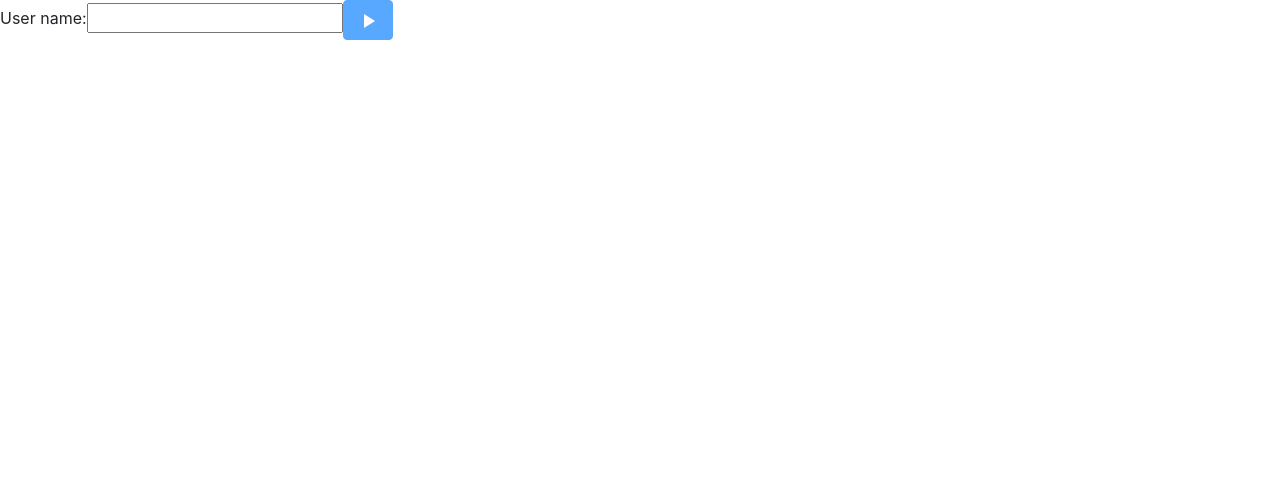
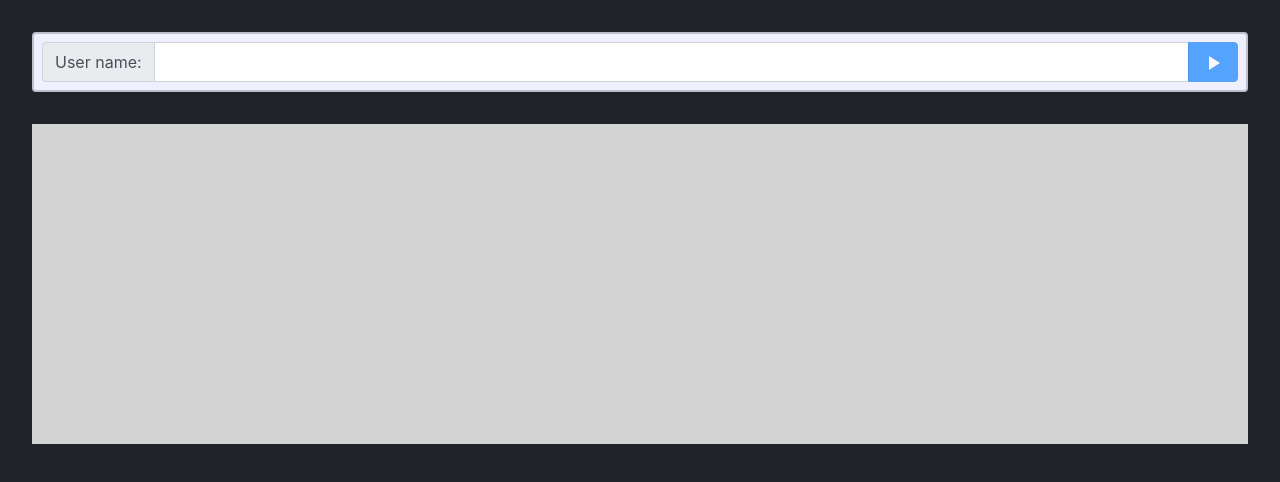
Before and after one commit to dixonary/online-tabletop, a React (Create React App) app: page /1 in a window 1280 px wide. Shown: the top 482 px of the page. Built offline with nearby package versions, Linux system fonts and the light colour scheme.

Commit message:
Don't repeat the waiting log line

```diff
--- a/src/App.scss
+++ b/src/App.scss
@@ -41,6 +41,57 @@ main {
 
 #game-target {
   overflow: hidden;
+}
+
+.connection-screen {
+  min-height: 100%;
+  background-color: #21232a;
+  padding: 2rem;
+
+  .login-form {
+    background-color: #efefff;
+    border-radius: 0.25rem;
+    border: 2px solid rgba(0, 0, 0, 0.2);
+    padding: 0.5rem;
+    display: flex;
+    flex-direction: row;
+    align-items: center;
+
+    .username-input {
+      height: unset;
+    }
+  }
+
+  .connection-log {
+    display: flex;
+    flex-direction: column-reverse;
+    margin-top: 2rem;
+    overflow-y: scroll;
+    height: 20rem;
+    background-color: rgba(255, 255, 255, 0.8);
+    border-color: rgba(255, 255, 255, 0.5);
+
+    font-family: monospace;
+    color: rgba(0, 0, 0, 0.8);
+
+    p {
+      margin-bottom: 0;
+    }
+  }
+}
+
+.login-form {
+  background-color: #efefff;
+  border-radius: 0.25rem;
+  border: 2px solid rgba(0, 0, 0, 0.2);
+  padding: 0.5rem;
+  display: flex;
+  flex-direction: row;
+  align-items: center;
+
+  .username-input {
+    height: unset;
+  }
 }
 
 .log {
@@ -106,3 +157,44 @@ main {
   top: 0;
   left: 0;
 }
+
+.join-request {
+  position: absolute;
+  top: 50%;
+  left: 50%;
+  width: 50%;
+  transform: translate(-50%, -50%);
+  border-radius: 0.25rem;
+  background-color: white;
+  padding: 0.5rem;
+  box-shadow: 0 0 30px rgba(0, 0, 0, 0.7);
+  .response-buttons {
+    display: flex;
+    flex-direction: row;
+    justify-content: flex-end;
+
+    .button {
+      border: 2px solid rgba(0, 0, 0, 0.1);
+      border-radius: 0.25rem;
+      flex-grow: 1;
+      overflow: hidden;
+      transition: background-color 0.2s;
+    }
+    .button:not(:last-child) {
+      margin-right: 0.5rem;
+    }
+
+    .button-success {
+      background-color: #2ac100;
+      &:hover {
+        background-color: lighten(#2ac100, 6);
+      }
+    }
+    .button-danger {
+      background-color: #f0292f;
+      &:hover {
+        background-color: lighten(#f0292f, 6);
+      }
+    }
+  }
+}
--- a/src/App.tsx
+++ b/src/App.tsx
@@ -1,10 +1,4 @@
-import React, {
-  useState,
-  useCallback,
-  useEffect,
-  useContext,
-  useRef,
-} from "react";
+import React, { useState, useCallback, useContext } from "react";
 import { Navbar, Button, Row, Col, Container } from "react-bootstrap";
 import { PlayArrow } from "@material-ui/icons";
 import "./App.scss";
@@ -15,14 +9,10 @@ import {
   Switch,
   Route,
   useHistory,
-  useParams,
 } from "react-router-dom";
 import DataController, { OTTDataContext } from "./DataContext";
-import GatewayClient from "./GatewayClient";
-import ConnectScreen, {
-  ConnectScreenContext,
-  ConnState,
-} from "./ConnectScreen";
+import ConnectScreen from "./ConnectScreen";
+import { SetupView, LoadView } from "./ConnectViews";
 
 function App() {
   return (
@@ -105,133 +95,4 @@ const Main = () => {
   );
 };
 
-/**
- * The Game client controller which sets up a game.
- * It uses the scene code stored in the OTTDataContext.
- */
-const SetupView = () => {
-  const { logAppend } = useContext(ConnectScreenContext);
-  const { sceneCode } = useContext(OTTDataContext);
-  const clientRef = useRef<GatewayClient>();
-  const history = useHistory();
-
-  useEffect(() => {
-    if (clientRef.current) return;
-
-    logAppend("Setting up game...");
-
-    const client = new GatewayClient();
-
-    client.events.on("setup.error", (e) => logAppend(e));
-    client.events.on("setup.ok", (code) => {
-      logAppend(`Game Code: ${code}`);
-      history.replace(`/${code}`);
-    });
-
-    client.setup(sceneCode);
-
-    clientRef.current = client;
-
-    return () => {
-      client.events.off("setup.error");
-      client.events.off("setup.ok");
-    };
-  }, [sceneCode, clientRef, logAppend, history]);
-
-  return <></>;
-};
-
-/**
- * The Gateway client controller which joins a game.
- * It will ask for a username and then pass that through into the join request.
- */
-const LoadView = () => {
-  const { logAppend, connState, setConnState } = useContext(
-    ConnectScreenContext
-  );
-  const { uid } = useContext(OTTDataContext);
-
-  const gameCode = (useParams() as any).gameCode;
-
-  const clientRef = useRef<GatewayClient>();
-
-  const [inputUserName, setInputUserName] = useState("");
-  const [userName, setUserName] = useState("");
-  const [buttonReady, setButtonReady] = useState(false);
-
-  const updateUserName = useCallback(
-    (e: React.ChangeEvent<HTMLInputElement>) => {
-      const val = e.currentTarget.value;
-      setInputUserName(e.currentTarget.value);
-      setButtonReady(val.length > 2 && val.length <= 15);
-    },
-    []
-  );
-
-  const goWithUserName = useCallback(() => {
-    setUserName(inputUserName);
-  }, [inputUserName]);
-
-  useEffect(() => {
-    if (!userName) return;
-    if (!gameCode) return;
-    if (clientRef.current) return;
-
-    // Create gateway
-    clientRef.current = new GatewayClient();
-    const client = clientRef.current;
-
-    setConnState(ConnState.CONNECTING);
-    logAppend(`Connecting to game '${gameCode}'...`);
-
-    // Store the uid and username with which we are connecting
-    localStorage.setItem("userName", userName);
-    localStorage.setItem("uid", uid);
-
-    client.events.on("join.ok", () => {
-      logAppend("Connection accepted!");
-      setConnState(ConnState.CONNECTED);
-    });
-    client.events.on("join.pending", () =>
-      logAppend("Waiting for response...")
-    );
-    client.events.on("join.error", (e) => {
-      logAppend(e);
-      setConnState(ConnState.FAIL);
-    });
-    client.events.on("join.rejected", (e) => {
-      logAppend("The host declined your request to join.");
-      setConnState(ConnState.FAIL);
-    });
-
-    client.join(gameCode, uid, userName);
-
-    return () => {
-      client.events.off("join.ok");
-      client.events.off("join.pending");
-      client.events.off("join.error");
-      client.events.off("join.rejected");
-    };
-  }, [logAppend, userName, gameCode, uid, setConnState]);
-
-  return (
-    <>
-      <label>
-        User name:
-        <input
-          type="text"
-          value={inputUserName}
-          onChange={updateUserName}
-        ></input>
-      </label>
-      <Button
-        disabled={!buttonReady || connState !== ConnState.INITIAL}
-        onClick={goWithUserName}
-      >
-        <PlayArrow />
-      </Button>
-    </>
-  );
-};
-
 export default App;
--- a/src/ConnectScreen.tsx
+++ b/src/ConnectScreen.tsx
@@ -44,9 +44,11 @@ const ConnectScreen = ({ children }: { children: React.ReactNode }) => {
       <div className="connection-screen">
         {children}
         <div className="connection-log">
-          {logLines.map((l, i) => (
-            <p key={i}>{l}</p>
-          ))}
+          <div className="inner-log">
+            {logLines.map((l, i) => (
+              <p key={i}>{l}</p>
+            ))}
+          </div>
         </div>
       </div>
     </ConnectScreenContext.Provider>
--- /dev/null
+++ b/src/ConnectViews.tsx
@@ -0,0 +1,145 @@
+import { useContext, useRef, useEffect, useState, useCallback } from "react";
+import { ConnectScreenContext, ConnState } from "./ConnectScreen";
+import { OTTDataContext } from "./DataContext";
+import GatewayClient from "./GatewayClient";
+import { useHistory, useParams } from "react-router-dom";
+import { Button, InputGroup, FormControl } from "react-bootstrap";
+import { PlayArrow } from "@material-ui/icons";
+import React from "react";
+
+/**
+ * The Game client controller which sets up a game.
+ * It uses the scene code stored in the OTTDataContext.
+ */
+const SetupView = () => {
+  const { logAppend } = useContext(ConnectScreenContext);
+  const { sceneCode } = useContext(OTTDataContext);
+  const clientRef = useRef<GatewayClient>();
+  const history = useHistory();
+
+  useEffect(() => {
+    if (clientRef.current) return;
+
+    logAppend("Setting up game...");
+
+    const client = new GatewayClient();
+
+    client.events.on("setup.error", (e) => logAppend(e));
+    client.events.on("setup.ok", (code) => {
+      logAppend(`Game Code: ${code}`);
+      history.replace(`/${code}`);
+    });
+
+    client.setup(sceneCode);
+
+    clientRef.current = client;
+
+    return () => {
+      client.events.off("setup.error");
+      client.events.off("setup.ok");
+    };
+  }, [sceneCode, clientRef, logAppend, history]);
+
+  return <></>;
+};
+
+/**
+ * The Gateway client controller which joins a game.
+ * It will ask for a username and then pass that through into the join request.
+ */
+const LoadView = () => {
+  const { logAppend, connState, setConnState } = useContext(
+    ConnectScreenContext
+  );
+  const { uid } = useContext(OTTDataContext);
+
+  const gameCode = (useParams() as any).gameCode;
+
+  const clientRef = useRef<GatewayClient>();
+
+  const [inputUserName, setInputUserName] = useState("");
+  const [userName, setUserName] = useState("");
+  const [buttonReady, setButtonReady] = useState(false);
+
+  const updateUserName = useCallback(
+    (e: React.ChangeEvent<HTMLInputElement>) => {
+      const val = e.currentTarget.value;
+      setInputUserName(e.currentTarget.value);
+      setButtonReady(val.length > 2 && val.length <= 15);
+    },
+    []
+  );
+
+  const goWithUserName = useCallback(() => {
+    setUserName(inputUserName);
+  }, [inputUserName]);
+
+  useEffect(() => {
+    if (!userName) return;
+    if (!gameCode) return;
+    if (clientRef.current) return;
+
+    // Create gateway
+    clientRef.current = new GatewayClient();
+    const client = clientRef.current;
+
+    setConnState(ConnState.CONNECTING);
+    logAppend(`Connecting to game '${gameCode}'...`);
+
+    // Store the uid and username with which we are connecting
+    localStorage.setItem("userName", userName);
+    localStorage.setItem("uid", uid);
+
+    client.events.on("join.ok", () => {
+      logAppend("Connection accepted!");
+      setConnState(ConnState.CONNECTED);
+    });
+    client.events.on("join.pending", () =>
+      logAppend("Waiting for response...")
+    );
+    client.events.on("join.error", (e) => {
+      logAppend(e);
+      setConnState(ConnState.FAIL);
+    });
+    client.events.on("join.rejected", (e) => {
+      logAppend("The host declined your request to join.");
+      setConnState(ConnState.FAIL);
+    });
+
+    client.join(gameCode, uid, userName);
+
+    return () => {
+      client.events.off("join.ok");
+      client.events.off("join.pending");
+      client.events.off("join.error");
+      client.events.off("join.rejected");
+    };
+  }, [logAppend, userName, gameCode, uid, setConnState]);
+
+  return (
+    <div className="login-form">
+      <InputGroup>
+        <InputGroup.Prepend>
+          <InputGroup.Text>User name:</InputGroup.Text>
+        </InputGroup.Prepend>
+
+        <FormControl
+          type="text"
+          className="username-input"
+          value={inputUserName}
+          onChange={updateUserName}
+        />
+        <InputGroup.Append>
+          <Button
+            disabled={!buttonReady || connState !== ConnState.INITIAL}
+            onClick={goWithUserName}
+          >
+            <PlayArrow />
+          </Button>
+        </InputGroup.Append>
+      </InputGroup>
+    </div>
+  );
+};
+
+export { SetupView, LoadView };
--- a/src/GatewayClient.ts
+++ b/src/GatewayClient.ts
@@ -40,14 +40,14 @@ class GatewayClient {
     gameCode: string,
     uid: string,
     userName: string,
-    pending: boolean = false
+    isRepeat: boolean = false
   ) {
     const handleResponse = async (res: Response) => {
       if (res.status === 200) {
         this.events.event("join.ok");
       }
       if (res.status === 202) {
-        this.events.event("join.pending");
+        if (!isRepeat) this.events.event("join.pending");
         setTimeout(() => this.join(gameCode, uid, userName, true), 1000);
       }
       if (res.status === 400) {
@@ -64,7 +64,7 @@ class GatewayClient {
       }
     };
 
-    fetch(`${Network.server}/join${pending ? "/pending" : ""}`, {
+    fetch(`${Network.server}/join${isRepeat ? "/pending" : ""}`, {
       method: "post",
       headers: { "Content-Type": "application/json" },
       body: JSON.stringify({ gameCode, uid, userName }),
--- a/src/game/managers/JoinRequests.ts
+++ b/src/game/managers/JoinRequests.ts
@@ -43,8 +43,8 @@ class JoinRequests extends Manager {
 
     const jr = `<p>${escapedUsername} would like to join the game.</p>
       <div class="response-buttons">
-      <button className='button button-success' onClick="jr_${nonce}(true)">Accept</button>
-      <button className='button button-danger' onClick="jr_${nonce}(false)">Reject</button>
+      <button class='button button-success' onclick="jr_${nonce}(true)">Accept</button>
+      <button class='button button-danger' onclick="jr_${nonce}(false)">Reject</button>
       </div>
       `;
 
```
